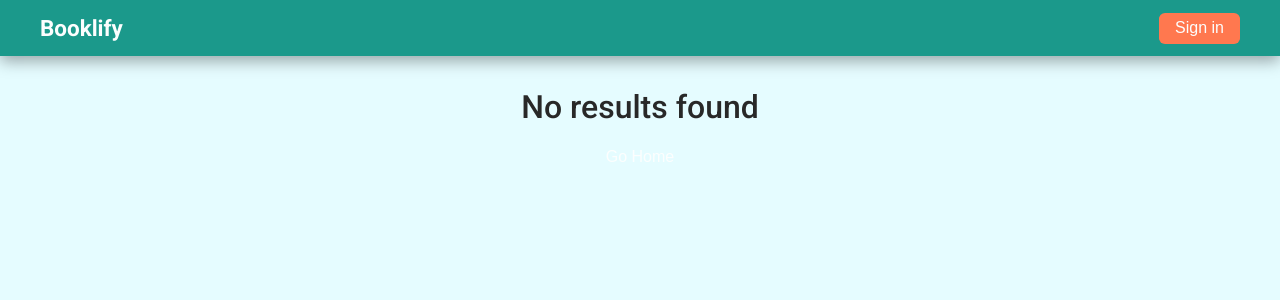
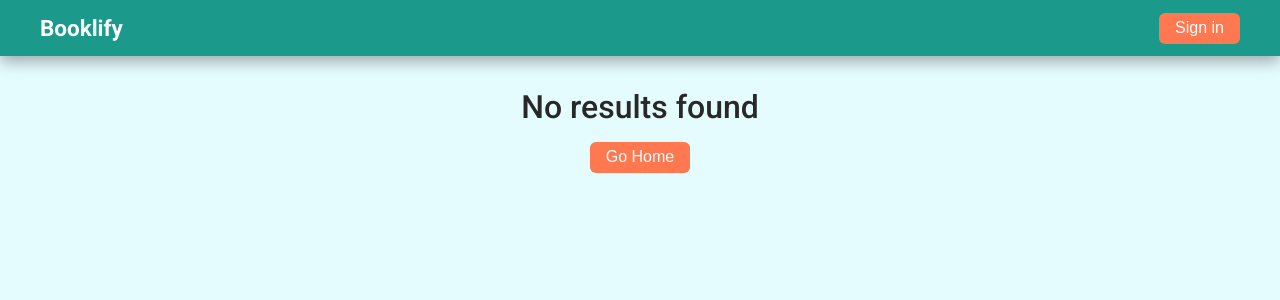
Before and after one commit to Kushichka/booklify-nextJS-google-book-api, a Next.js app: page /book in a window 1280 px wide. Shown: the top 300 px of the page. Built offline with nearby package versions, Linux system fonts and the light colour scheme; no server answers.

Commit message:
bug fixed

```diff
--- a/src/components/noResultsFound/index.tsx
+++ b/src/components/noResultsFound/index.tsx
@@ -1,15 +1,23 @@
+"use client";
+
+import { useRouter } from "next/navigation";
+
 import { Button } from "../ui/button";
 
 import styles from "./noResultsFound.module.scss";
 
 export const NoResultsFound = () => {
+    const router = useRouter();
+    const goHome = () => {
+        router.replace("/");
+    };
+
     return (
         <section className={styles.wrapper}>
             <h2 className={styles.title}>No results found</h2>
             <Button
-                type="secondary"
-                route="home"
-                replace={true}
+                variant="secondary"
+                clickHandler={goHome}
             >
                 Go Home
             </Button>
```
